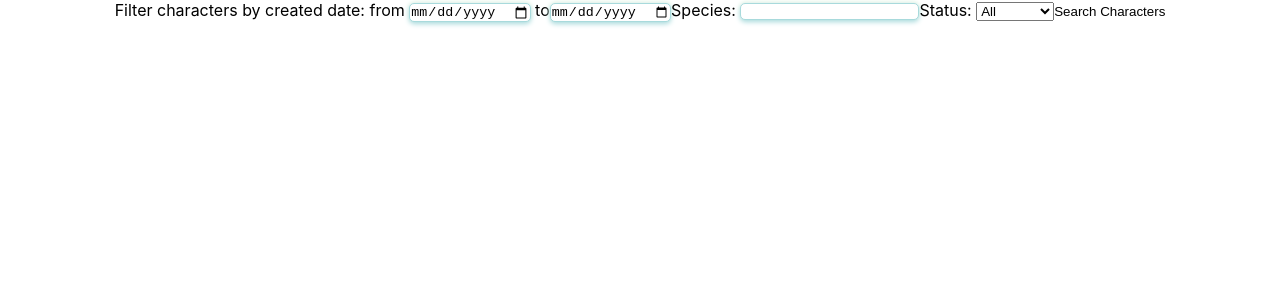
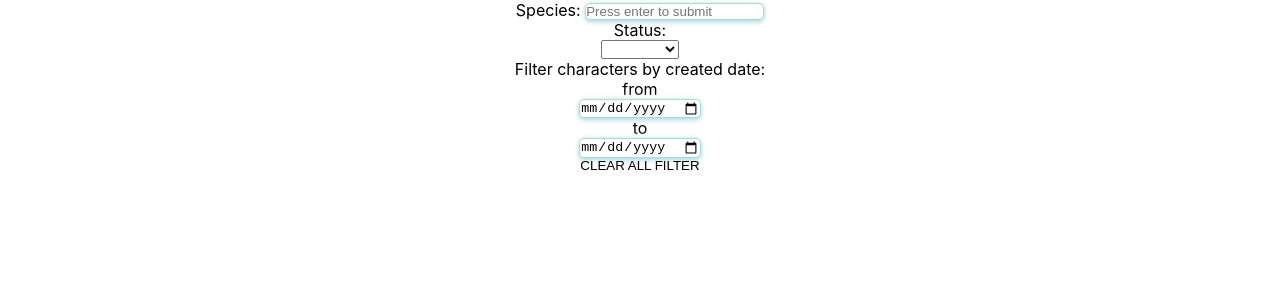
Before and after one commit to shanwong29/rick-and-morty-app, a React (Create React App) app: page / in a window 1280 px wide. Shown: the top 300 px of the page. Built offline with nearby package versions, Linux system fonts and the light colour scheme; no server answers; the HTML template or start-up script is replaced by a standard one.

Commit message:
Modify query logic and add Clear filter feature

```diff
--- a/src/components/QueryInput/QueryInput.js
+++ b/src/components/QueryInput/QueryInput.js
@@ -1,90 +1,116 @@
-import React, { useContext } from "react";
+import React, { useContext, useState } from "react";
 import Context from "../../store/context";
 
 const QueryInput = () => {
+  console.log("Query Input");
   const { state, dispatch } = useContext(Context);
+  const [speciesInput, setSpeciesInput] = useState("");
 
   const handleSubmit = (e) => {
     e.preventDefault();
-    const newSpeciesQuery = e.target.species.value.trim();
-    const newStatusQuery = e.target.status.value.trim();
-    if (
-      newSpeciesQuery === state.speciesQuery &&
-      newStatusQuery === state.statusQuery
-    ) {
+    const newSpeciesQuery = e.target.speciesInput.value.trim();
+
+    if (newSpeciesQuery === state.speciesQuery) {
       return;
     }
+
     dispatch({
-      type: `UPDATE_QUERY`,
-      payload: {
-        species: newSpeciesQuery,
-        status: newStatusQuery,
-      },
+      type: `SET_SPECIES_QUERY`,
+      payload: newSpeciesQuery,
     });
   };
 
-  const handleChange = (e, type) => {
-    e.preventDefault();
-    if (!e.target.value) {
-      return;
-    }
+  const handleChange = (e) => {
+    switch (e.target.name) {
+      case "speciesInput":
+        setSpeciesInput(e.target.value);
+        break;
 
-    switch (type) {
-      case "startDate":
+      case "statusInput":
         dispatch({
-          type: `UPDATE_START_DATE_QUERY`,
+          type: `SET_STATUS_QUERY`,
           payload: e.target.value,
         });
         break;
-      case "endDate":
+
+      case "startDateInput":
         dispatch({
-          type: `UPDATE_END_DATE_QUERY`,
+          type: `SET_START_DATE_QUERY`,
           payload: e.target.value,
         });
         break;
+
+      case "endDateInput":
+        dispatch({
+          type: `SET_END_DATE_QUERY`,
+          payload: e.target.value,
+        });
+        break;
+
       default:
         return;
     }
+  };
 
-    const date = e.target.value;
+  const clearAllQuery = () => {
+    dispatch({
+      type: `CANCEL_ALL_FILTER`,
+    });
+    setSpeciesInput("");
   };
 
   return (
+    <>
       <form
         onSubmit={(e) => {
           handleSubmit(e);
         }}
       >
-      <label htmlFor="date">Filter characters by created date: </label>
-      from{" "}
+        <label htmlFor="speciesInput">Species: </label>
         <input
-        type="date"
-        name="startDate"
-        id="startDate"
-        onChange={(e) => {
-          handleChange(e, "startDate");
-        }}
-      />{" "}
-      to
-      <input
-        type="date"
-        name="endDate"
-        id="endDate"
-        onChange={(e) => {
-          handleChange(e, "endDate");
-        }}
+          type="text"
+          id="speciesInput"
+          name="speciesInput"
+          placeholder="Press enter to submit"
+          value={speciesInput}
+          onChange={(e) => handleChange(e)}
         />
-      <label for="species">Species: </label>
-      <input type="text" id="species" name="species" />
-      <label for="Status">Status: </label>
-      <select id="status">
+      </form>
+      <label htmlFor="statusInput">Status: </label>
+      <select
+        id="statusInput"
+        name="statusInput"
+        onChange={(e) => handleChange(e)}
+      >
+        <option selected={state.statusQuery}>
+          {state.statusQuery && `${state.statusQuery}`}
+        </option>
         <option value="">All</option>
         <option value="alive">Alive</option>
         <option value="dead">Dead</option>
         <option value="unknown">Unknown</option>
       </select>
-      <button type="submit">Search Characters</button>
-    </form>
+      <label htmlFor="startDateInput">
+        Filter characters by created date:{" "}
+      </label>
+      from{" "}
+      <input
+        type="date"
+        name="startDateInput"
+        id="startDateInput"
+        value={state.startDateQuery}
+        onChange={(e) => handleChange(e)}
+      />{" "}
+      to
+      <input
+        type="date"
+        name="endDateInput"
+        id="endDateInput"
+        value={state.endDateQuery}
+        onChange={(e) => handleChange(e)}
+      />
+      <button onClick={clearAllQuery}>CLEAR ALL FILTER</button>
+    </>
   );
 };
 
--- a/src/store/useGlobalState.js
+++ b/src/store/useGlobalState.js
@@ -3,11 +3,11 @@ import { useReducer } from "react";
 const initialState = {
   characterData: [],
   dataInfo: {},
+  episodeData: [],
   error: "",
   currentApiPage: 1,
   showSecondPart: false,
   activeCharPosition: null,
-  episodeData: [],
   speciesQuery: "",
   statusQuery: "",
   startDateQuery: "",
@@ -78,26 +78,47 @@ const reducer = (state, action) => {
         episodeData: action.payload,
       };
 
-    case `UPDATE_QUERY`:
-      console.log(action.payload.species, action.payload.status);
+    case `SET_SPECIES_QUERY`:
+      console.log("SECIESQUERY", action.payload);
       return {
         ...state,
-        speciesQuery: action.payload.species,
-        statusQuery: action.payload.status,
+        speciesQuery: action.payload,
         currentApiPage: 1,
         showSecondPart: false,
         activeCharPosition: null,
       };
 
-    case `UPDATE_START_DATE_QUERY`:
+    case `SET_STATUS_QUERY`:
+      console.log("status query", action.payload);
+      return {
+        ...state,
+        statusQuery: action.payload,
+        currentApiPage: 1,
+        showSecondPart: false,
+        activeCharPosition: null,
+      };
+
+    case `SET_START_DATE_QUERY`:
       return {
         ...state,
         startDateQuery: action.payload,
       };
-    case `UPDATE_END_DATE_QUERY`:
+    case `SET_END_DATE_QUERY`:
       return {
         ...state,
         endDateQuery: action.payload,
+      };
+
+    case `CANCEL_ALL_FILTER`:
+      return {
+        ...state,
+        speciesQuery: "",
+        statusQuery: "",
+        startDateQuery: "",
+        endDateQuery: "",
+        currentApiPage: 1,
+        showSecondPart: false,
+        activeCharPosition: null,
       };
 
     default:
```
Lines whose indentation alone changed are shown as unchanged.
